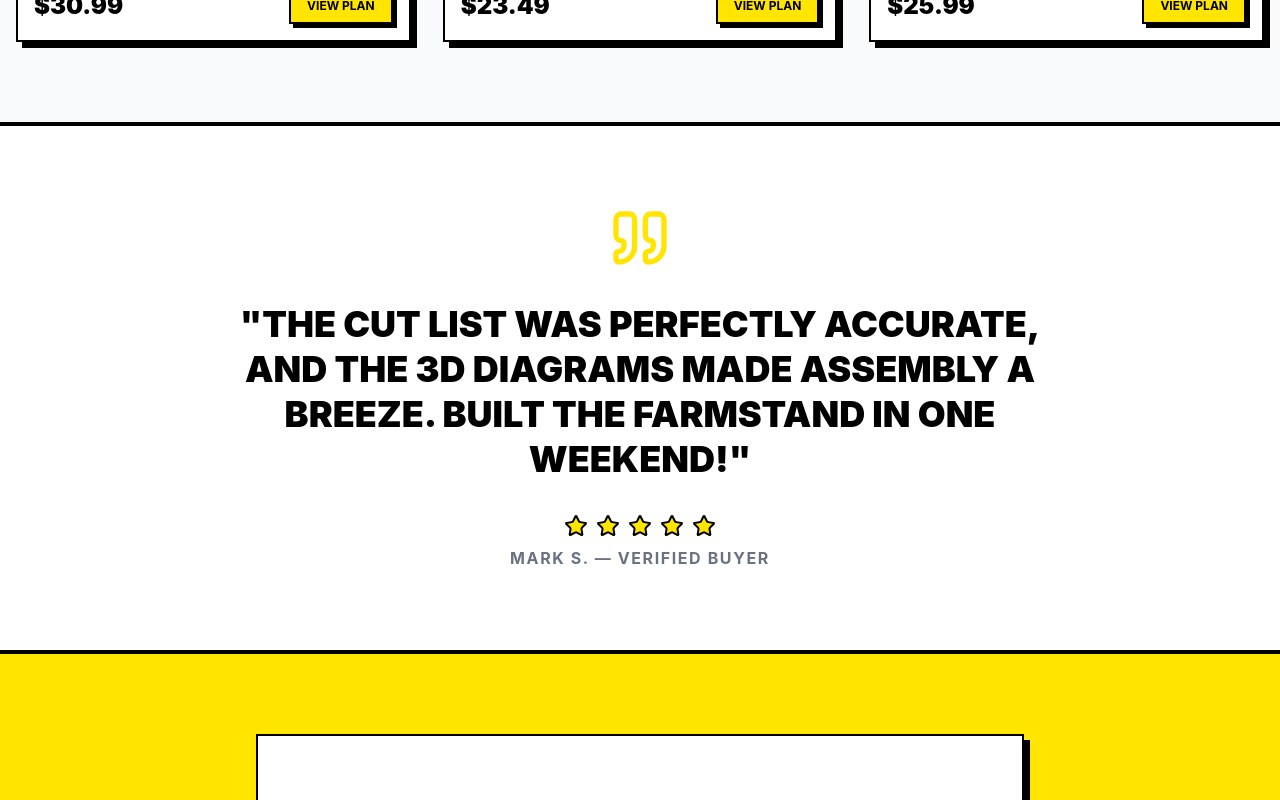
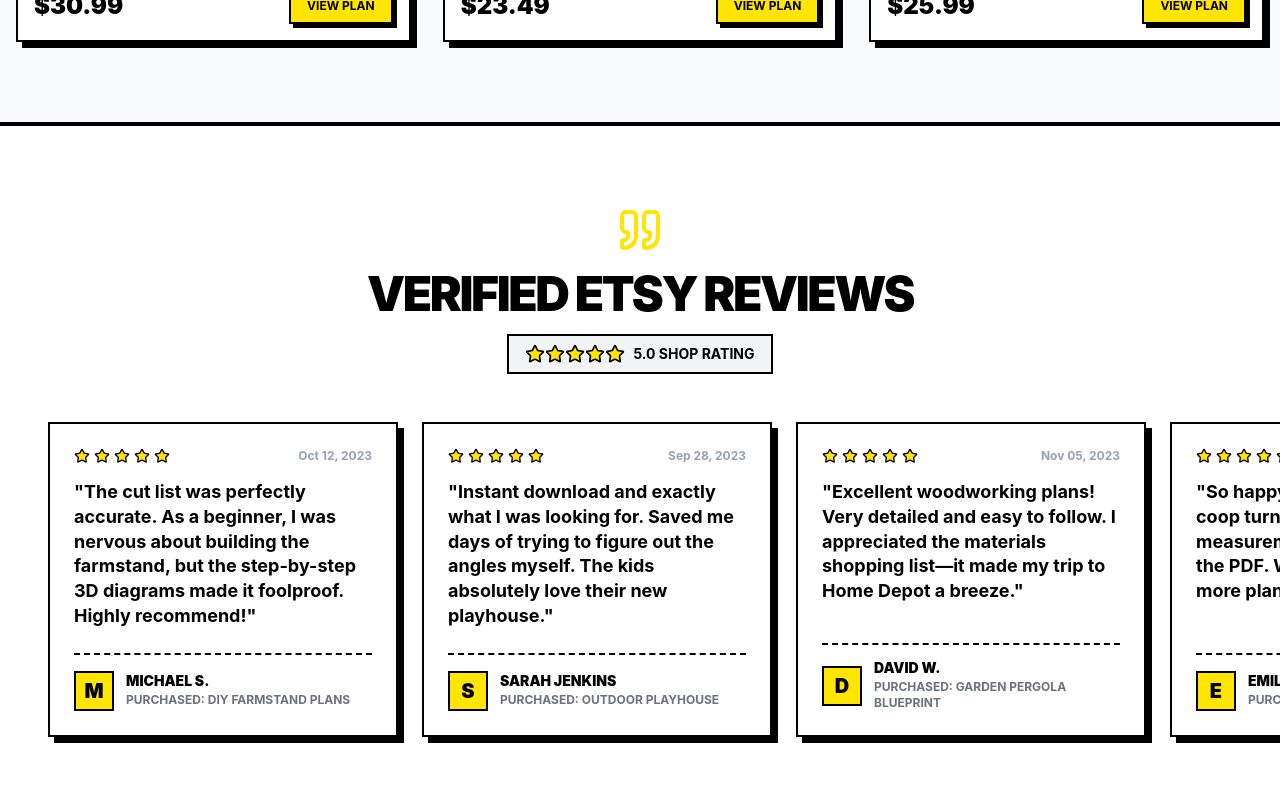
Before and after one commit to Volkan-eles/ElesWoodDesigns, a Next.js app: page / in a window 1280 px wide. Shown: the part 2480-3280 px from the top of the page. Built offline with nearby package versions, Linux system fonts and the light colour scheme.

Commit message:
feat: add 10 5-star etsy reviews to the homepage

```diff
--- a/app/page.tsx
+++ b/app/page.tsx
@@ -1,7 +1,8 @@
 import Link from "next/link";
 import { getProducts } from "@/lib/products";
 import ProductCard from "@/components/ProductCard";
-import { ArrowRight, Hammer, Download, CheckCircle, Mail, Star, Quote } from "lucide-react";
+import TestimonialsSection from "@/components/TestimonialsSection";
+import { ArrowRight, Hammer, Download, CheckCircle, Mail, Star } from "lucide-react";
 
 export default function HomePage() {
   const products = getProducts();
@@ -128,20 +129,7 @@ export default function HomePage() {
       </section>
 
       {/* 5. CUSTOMER TESTIMONIAL / SOCIAL PROOF */}
-      <section className="bg-white py-20 border-b-4 border-black">
-         <div className="max-w-4xl mx-auto px-4 text-center">
-            <Quote className="w-16 h-16 mx-auto mb-8 text-[#FFE500]" />
-            <h2 className="text-3xl md:text-4xl font-black uppercase mb-8 leading-tight">
-               "The cut list was perfectly accurate, and the 3D diagrams made assembly a breeze. Built the farmstand in one weekend!"
-            </h2>
-             <div className="flex justify-center items-center gap-2 mb-2">
-                {[...Array(5)].map((_, i) => (
-                  <Star key={i} className="w-6 h-6 fill-[#FFE500] text-black" />
-                ))}
-              </div>
-              <p className="font-bold text-gray-500 uppercase tracking-widest">Mark S. — Verified Buyer</p>
-         </div>
-      </section>
+      <TestimonialsSection />
 
       {/* 6. NEWSLETTER CTA */}
       <section className="bg-[#FFE500] py-20">
--- /dev/null
+++ b/components/TestimonialsSection.tsx
@@ -0,0 +1,64 @@
+import React from 'react';
+import { Star, Quote } from 'lucide-react';
+import reviewsData from '@/data/reviews.json';
+
+export default function TestimonialsSection() {
+  return (
+    <section className="bg-white py-20 border-b-4 border-black overflow-hidden">
+      <div className="max-w-7xl mx-auto px-4 mb-12">
+        <div className="flex flex-col items-center text-center">
+          <Quote className="w-12 h-12 mb-4 text-[#FFE500]" />
+          <h2 className="text-4xl md:text-5xl font-black uppercase tracking-tighter">Verified Etsy Reviews</h2>
+          <div className="flex items-center gap-2 mt-4 bg-gray-100 border-2 border-black px-4 py-2">
+             <div className="flex">
+                {[...Array(5)].map((_, i) => (
+                  <Star key={i} className="w-5 h-5 fill-[#FFE500] text-black" />
+                ))}
+             </div>
+             <span className="font-bold text-sm uppercase">5.0 Shop Rating</span>
+          </div>
+        </div>
+      </div>
+
+      {/* Horizontal scrolling container for desktop & mobile */}
+      <div className="pb-8 px-4 flex gap-6 overflow-x-auto snap-x snap-mandatory scrollbar-hide" style={{ scrollbarWidth: 'none', msOverflowStyle: 'none' }}>
+        {/* We use a spacer to align the first item nicely on wide screens, but for simplicity, we'll just justify start */}
+        <div className="flex gap-6 w-max mx-auto px-4 lg:px-8">
+          {reviewsData.map((review) => (
+            <div
+              key={review.id}
+              className="card-neo bg-white w-[300px] sm:w-[350px] p-6 flex flex-col justify-between shrink-0 snap-center"
+            >
+              <div>
+                <div className="flex justify-between items-start mb-4">
+                   <div className="flex gap-1">
+                      {[...Array(review.rating)].map((_, i) => (
+                        <Star key={i} className="w-4 h-4 fill-[#FFE500] text-black" />
+                      ))}
+                   </div>
+                   <span className="text-xs font-bold text-gray-400">{review.date}</span>
+                </div>
+                <p className="font-bold text-lg leading-snug mb-6">"{review.review}"</p>
+              </div>
+
+              <div className="flex items-center gap-3 pt-4 border-t-2 border-black border-dashed">
+                <div className="w-10 h-10 bg-[#FFE500] border-2 border-black flex items-center justify-center font-black text-xl shrink-0">
+                  {review.avatar}
+                </div>
+                <div className="flex flex-col">
+                  <span className="font-black text-sm uppercase leading-none">{review.name}</span>
+                  <span className="text-xs font-bold text-gray-500 uppercase mt-1">Purchased: {review.product}</span>
+                </div>
+              </div>
+            </div>
+          ))}
+        </div>
+      </div>
+      <style dangerouslySetInnerHTML={{__html: `
+        .scrollbar-hide::-webkit-scrollbar {
+            display: none;
+        }
+      `}} />
+    </section>
+  );
+}
--- /dev/null
+++ b/data/reviews.json
@@ -0,0 +1,92 @@
+[
+  {
+    "id": 1,
+    "name": "Michael S.",
+    "avatar": "M",
+    "date": "Oct 12, 2023",
+    "rating": 5,
+    "review": "The cut list was perfectly accurate. As a beginner, I was nervous about building the farmstand, but the step-by-step 3D diagrams made it foolproof. Highly recommend!",
+    "product": "DIY Farmstand Plans"
+  },
+  {
+    "id": 2,
+    "name": "Sarah Jenkins",
+    "avatar": "S",
+    "date": "Sep 28, 2023",
+    "rating": 5,
+    "review": "Instant download and exactly what I was looking for. Saved me days of trying to figure out the angles myself. The kids absolutely love their new playhouse.",
+    "product": "Outdoor Playhouse"
+  },
+  {
+    "id": 3,
+    "name": "David W.",
+    "avatar": "D",
+    "date": "Nov 05, 2023",
+    "rating": 5,
+    "review": "Excellent woodworking plans! Very detailed and easy to follow. I appreciated the materials shopping list—it made my trip to Home Depot a breeze.",
+    "product": "Garden Pergola Blueprint"
+  },
+  {
+    "id": 4,
+    "name": "Emily R.",
+    "avatar": "E",
+    "date": "Aug 15, 2023",
+    "rating": 5,
+    "review": "So happy with how my chicken coop turned out. The measurements were spot on in the PDF. Will definitely be buying more plans from this shop.",
+    "product": "Chicken Coop Plans"
+  },
+  {
+    "id": 5,
+    "name": "John Carmichael",
+    "avatar": "J",
+    "date": "Jan 10, 2024",
+    "rating": 5,
+    "review": "Great quality plans. I've bought plans from other Etsy sellers before that were confusing, but ElesWoodDesigns does it right. Clear, concise, and bold diagrams.",
+    "product": "Outdoor Dining Table"
+  },
+  {
+    "id": 6,
+    "name": "Amanda P.",
+    "avatar": "A",
+    "date": "Dec 22, 2023",
+    "rating": 5,
+    "review": "I built the modern Adirondack chair over the weekend. The instructions are incredibly well thought out. They even give tips on which screws to use.",
+    "product": "Lounge Chair PDF"
+  },
+  {
+    "id": 7,
+    "name": "Robert B.",
+    "avatar": "R",
+    "date": "Feb 18, 2024",
+    "rating": 5,
+    "review": "Worth every penny. The project is finished and looks perfectly professional. The dimensions are perfect.",
+    "product": "Planter Box"
+  },
+  {
+    "id": 8,
+    "name": "Chris T.",
+    "avatar": "C",
+    "date": "Mar 02, 2024",
+    "rating": 5,
+    "review": "It was exactly as described on the listing. Very satisfied with the digital download. Customer service was also very quick when I asked a question about wood rot.",
+    "product": "Patio Deck Blueprint"
+  },
+  {
+    "id": 9,
+    "name": "Lisa M.",
+    "avatar": "L",
+    "date": "Nov 30, 2023",
+    "rating": 5,
+    "review": "My husband and I built this together! The step-by-step coloring made it really simple to understand what attaches where. Beautiful final result.",
+    "product": "Picnic Table Plans"
+  },
+  {
+    "id": 10,
+    "name": "Thomas G.",
+    "avatar": "T",
+    "date": "Apr 05, 2024",
+    "rating": 5,
+    "review": "Highly detailed format and super affordable. If you have a saw and a drill, these plans will guide you through the rest. Fantastic.",
+    "product": "Firewood Shed"
+  }
+]
```
